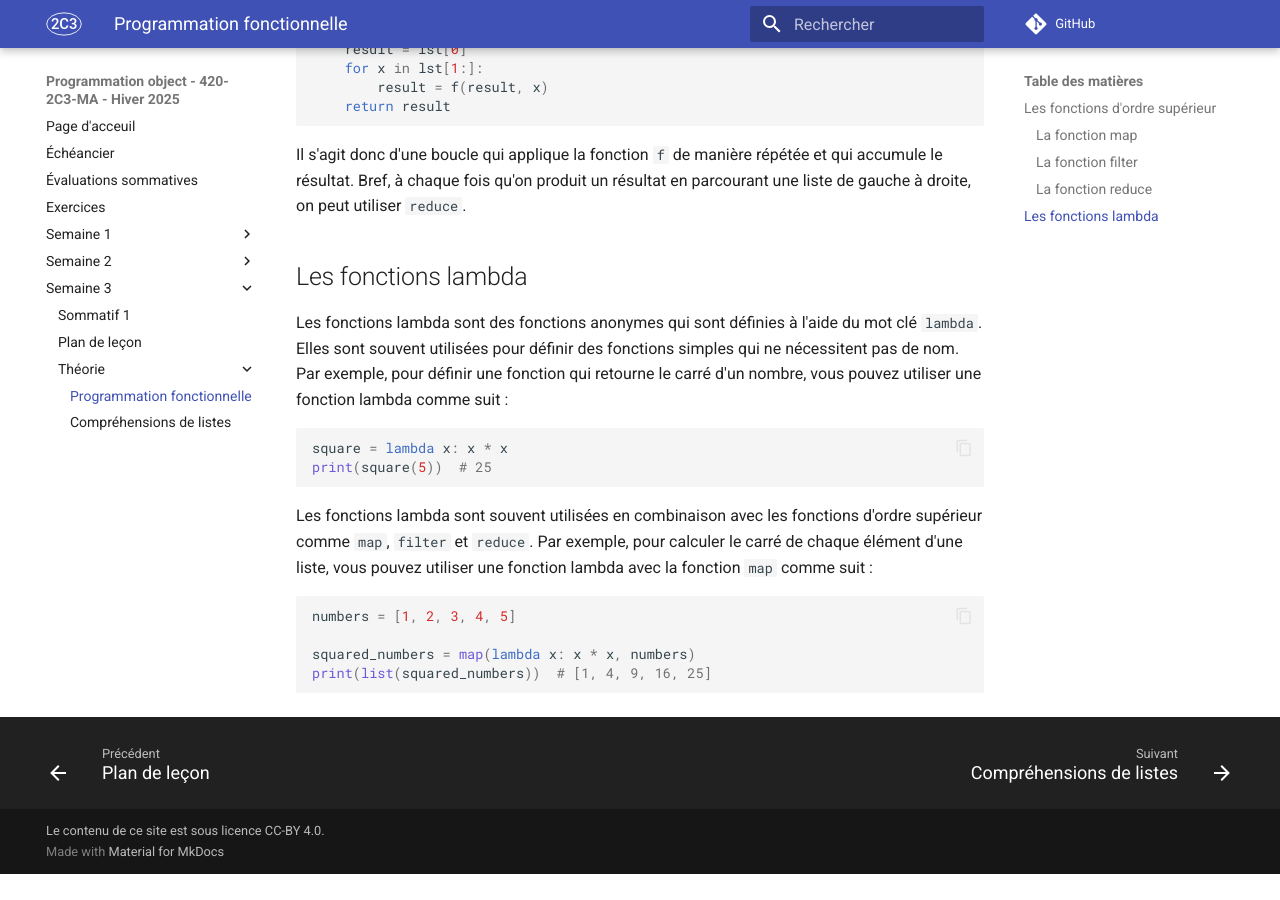
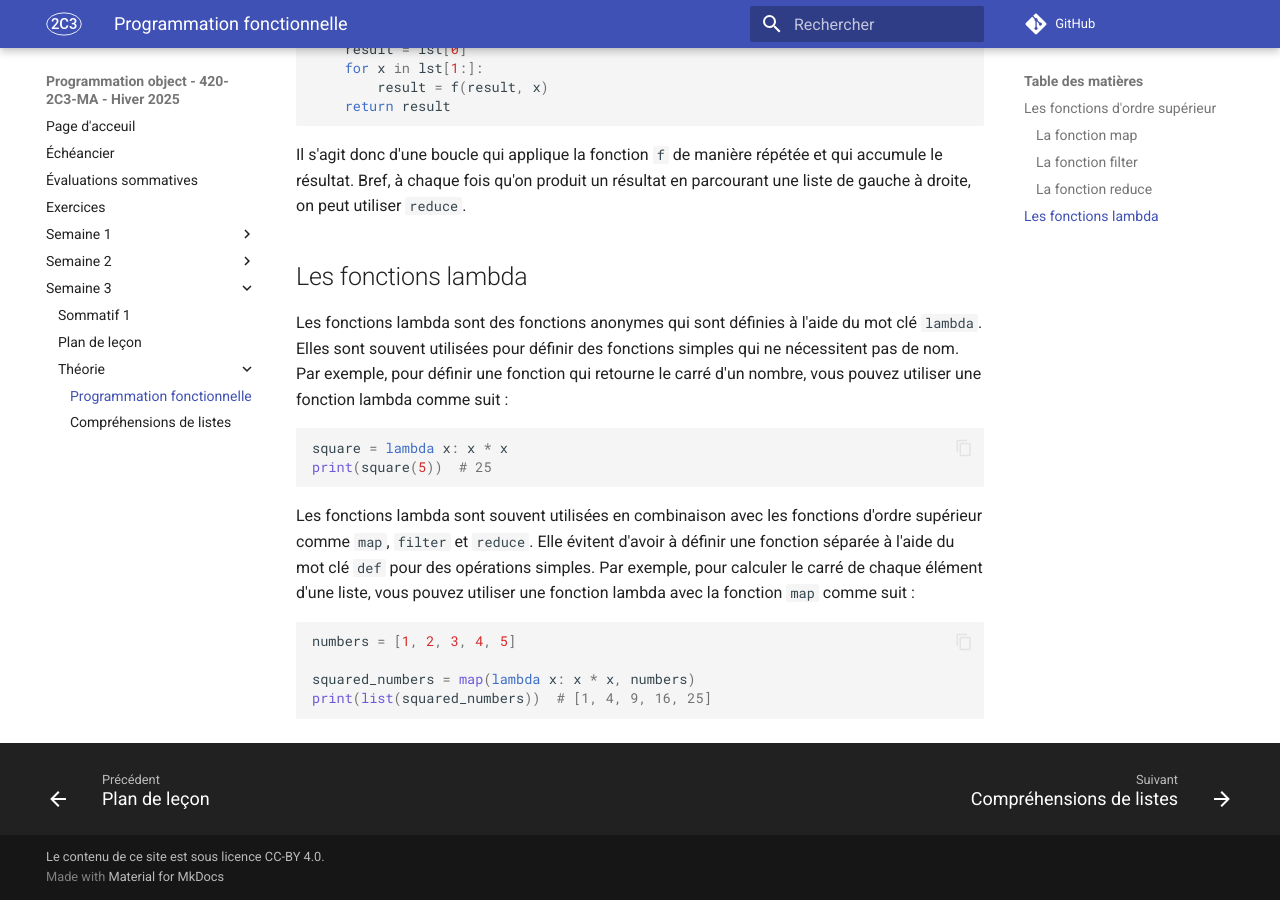
Before and after one commit to archambaultv-prof/2025H-420-2C3-MA, an MkDocs documentation site: the page built from docs/semaine_03/theorie/01_prog_func.md, in a window 1280 px wide and 900 px high, scrolled down 3030 px. Built offline with MkDocs 1.6.1 and Material for MkDocs 9.7.7, drawn with Linux system fonts in a browser that asks for light colours; comment, search, counter and statistics services are not loaded; before the commit the page ends 3904 px from its top, so only the background shows below that.

Commit message:
Amélioration de la description des fonctions lambda et de leur utilisation avec les fonctions d'ordre supérieur

````diff
--- a/docs/semaine_03/theorie/01_prog_func.md
+++ b/docs/semaine_03/theorie/01_prog_func.md
@@ -168,9 +168,10 @@ print(square(5))  # 25
 ```
 
 Les fonctions lambda sont souvent utilisées en combinaison avec les fonctions
-d'ordre supérieur comme `map`, `filter` et `reduce`. Par exemple, pour calculer
-le carré de chaque élément d'une liste, vous pouvez utiliser une fonction lambda
-avec la fonction `map` comme suit :
+d'ordre supérieur comme `map`, `filter` et `reduce`. Elle évitent d'avoir à
+définir une fonction séparée à l'aide du mot clé `def` pour des opérations
+simples. Par exemple, pour calculer le carré de chaque élément d'une liste, vous
+pouvez utiliser une fonction lambda avec la fonction `map` comme suit :
 
 ```python
 numbers = [1, 2, 3, 4, 5]
````
